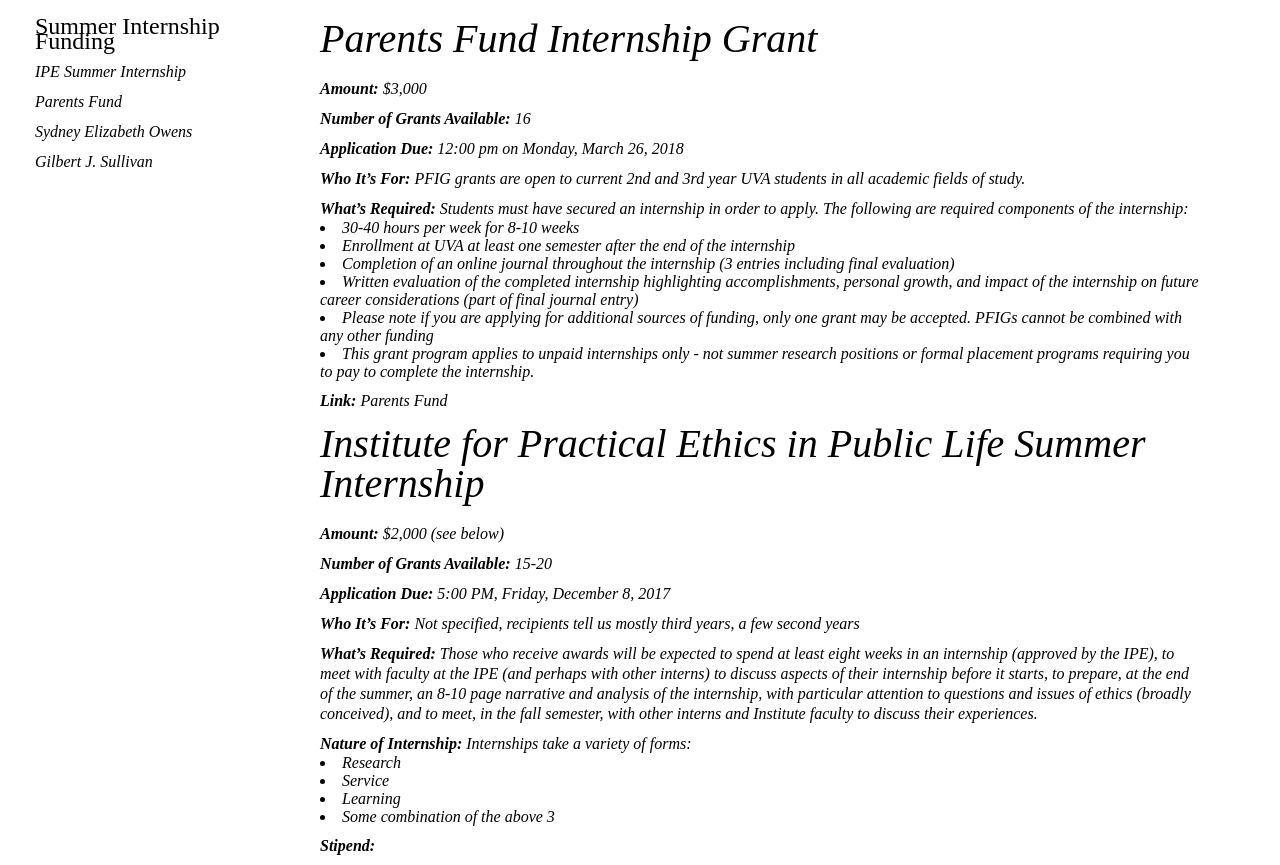
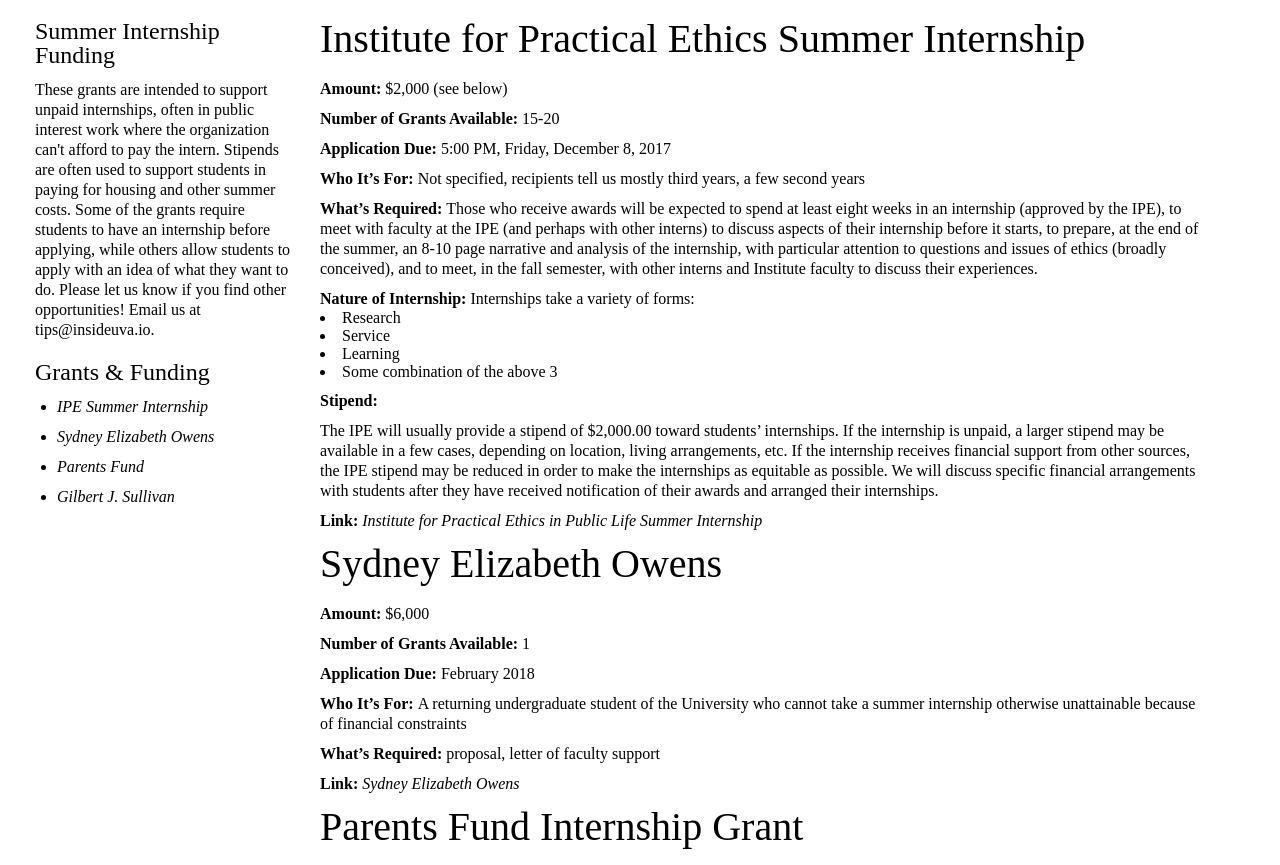
Before and after one commit to insideUVA/insideUVA.github.io, a plain HTML site: page summerFunding.html in a window 1280 px wide. Shown: the part 83-948 px from the top of the page. Drawn offline with Linux system fonts and the light colour scheme.

```diff
--- a/css/main.css
+++ b/css/main.css
@@ -15,6 +15,7 @@ body {
 	color:#000000;
 	font-family: 'Adobe Caslon Pro';
 	font-weight: 400;
+	font-style: normal;
 	position:relative;
 	width:100%;
 	height:100%;
@@ -98,7 +99,7 @@ h2 {
 	font-style: regular;
 	font-variant: normal;
 	font-weight: 500;
-	line-height: 15px;
+	line-height: 24px;
   padding-bottom: 3px;
   color: black;
 }
@@ -140,9 +141,9 @@ h6 {
 
 
 p {
-	font-family: 'Garamond', 'EB Garamond'serif;
+	font-family: 'Adobe Caslon Pro', serif;
 	font-size: 16px;
-	font-style: regular;
+	font-style:  normal;
 	font-variant: normal;
 	font-weight: 400;
 	line-height: 20px;
--- a/summerFunding.html
+++ b/summerFunding.html
@@ -17,22 +17,55 @@
   <a href="" style = "padding-top: 2%; align: right"><e>Competitive Majors</e></a>
 </nav>
 
-<i>
-</i>
+
 
 <div class="row">
   <div class="column left2" style="padding-left: 35px">
     <h2>Summer Internship Funding</h2>
-    <p><a style="font-style: italic;" href="http://practicalethics.virginia.edu/programs/internship-program"><i>IPE Summer Internship</i></a></p>
-    <p><a style="font-style: italic;" href="http://career.virginia.edu/internships/funding/pfig"><i>Parents Fund</a></p>
-    <p><a style="font-style: italic;" href="https://alumni.virginia.edu/scholarships/sydney-elizabeth-owens-memorial-award/"><i>Sydney Elizabeth Owens</i></a></p>
-    <p><a style="font-style: italic;" href="https://career.virginia.edu/sites/career.virginia.edu/files/GilbertSullivanApplication2018.pdf"><i>Gilbert J. Sullivan</i></a></p>
+      <p> These grants are intended to support unpaid internships, often in public interest work where the organization can't afford to pay the intern. Stipends are often used to support students in paying for housing and other summer costs. Some of the grants require students to have an internship before applying, while others allow students to apply with an idea of what they want to do. Please let us know if you find other opportunities! Email us at tips@insideuva.io.</p>
+    <h2 style="padding-top: 20px;">Grants & Funding</h2>
+    <div><ul style="padding-left:22px;">
+      <li><p><a style="font-style: italic;" href="http://practicalethics.virginia.edu/programs/internship-program"><i>IPE Summer Internship</i></a></p></li>
+      <li><p><a style="font-style: italic;" href="https://alumni.virginia.edu/scholarships/sydney-elizabeth-owens-memorial-award/"><i>Sydney Elizabeth Owens</i></a></p></li>
+      <li><p><a style="font-style: italic;" href="http://career.virginia.edu/internships/funding/pfig"><i>Parents Fund</i></a></p></li>
+      <li><p><a style="font-style: italic;" href="https://career.virginia.edu/sites/career.virginia.edu/files/GilbertSullivanApplication2018.pdf"><i>Gilbert J. Sullivan</i></a></p></li>
+      <ul></div>
   </div>
 <div>
 
   <div class="column right2">
   </div>
     <body class ="sf">
+
+      <div id ="sfDIV">
+        <h1>Institute for Practical Ethics Summer Internship</h1>
+
+        <p><strong>Amount: </strong>$2,000 (see below)</p>
+        <p><strong>Number of Grants Available: </strong>15-20</p>
+        <p><strong>Application Due: </strong>5:00 PM, Friday, December 8, 2017</p>
+        <p><strong>Who It’s For: </strong>Not specified, recipients tell us mostly third years, a few second years</p>
+        <p><strong>What’s Required: </strong>Those who receive awards will be expected to spend at least eight weeks in an internship (approved by the IPE), to meet with faculty at the IPE (and perhaps with other interns) to discuss aspects of their internship before it starts, to prepare, at the end of the summer, an 8-10 page narrative and analysis of the internship, with particular attention to questions and issues of ethics (broadly conceived), and to meet, in the fall semester, with other interns and Institute faculty to discuss their experiences.</p>
+        <p><strong>Nature of Internship: </strong> Internships take a variety of forms:</p>
+          <li>Research</li>
+          <li>Service</li>
+          <li>Learning</li>
+          <li>Some combination of the above 3</li>
+        <p><strong>Stipend: </strong></p>
+        <p>The IPE will usually provide a stipend of $2,000.00 toward students’ internships. If the internship is unpaid, a larger stipend may be available in a few cases, depending on location, living arrangements, etc. If the internship receives financial support from other sources, the IPE stipend may be reduced in order to make the internships as equitable as possible. We will discuss specific financial arrangements with students after they have received notification of their awards and arranged their internships.</p>
+        <p><strong>Link: </strong> <a style="font-style: italic;" href="http://practicalethics.virginia.edu/programs/internship-program"><i>Institute for Practical Ethics in Public Life Summer Internship</i></a></p>
+
+      </div>
+      <div id ="sfDIV">
+        <h1>Sydney Elizabeth Owens</h1>
+
+        <p><strong>Amount: </strong>$6,000</p>
+        <p><strong>Number of Grants Available: </strong>1</p>
+        <p><strong>Application Due: </strong>February 2018</p>
+        <p><strong>Who It’s For: </strong>A returning undergraduate student of the University who cannot take a summer internship otherwise unattainable because of financial constraints</p>
+        <p><strong>What’s Required: </strong>proposal, letter of faculty support</p>
+
+        <p><strong>Link: </strong> <a style="font-style: italic;" href="https://alumni.virginia.edu/scholarships/sydney-elizabeth-owens-memorial-award/"><i>Sydney Elizabeth Owens</i></a></p>
+      </div>
       <div id ="sfDIV">
         <h1>Parents Fund Internship Grant</h1>
         <p><strong>Amount: </strong>$3,000</p>
@@ -46,26 +79,9 @@
         <li>Written evaluation of the completed internship highlighting accomplishments, personal growth, and impact of the internship on future career considerations (part of final journal entry)</li>
         <li>Please note if you are applying for additional sources of funding, only one grant may be accepted. PFIGs cannot be combined with any other funding</li>
         <li>This grant program applies to unpaid internships only - not summer research positions or formal placement programs requiring you to pay to complete the internship.</li>
-        <p><strong>Link: </strong> <a style="font-style: italic;" href="http://career.virginia.edu/internships/funding/pfig">Parents Fund</a></p>
+        <p><strong>Link: </strong> <a style="font-style: italic;" href="http://career.virginia.edu/internships/funding/pfig"><i>Parents Fund</i></a></p>
       </div>
-      <div id ="sfDIV">
-        <h1>Institute for Practical Ethics in Public Life Summer Internship</h1>
 
-        <p><strong>Amount: </strong>$2,000 (see below)</p>
-        <p><strong>Number of Grants Available: </strong>15-20</p>
-        <p><strong>Application Due: </strong>5:00 PM, Friday, December 8, 2017</p>
-        <p><strong>Who It’s For: </strong>Not specified, recipients tell us mostly third years, a few second years</p>
-        <p><strong>What’s Required: </strong>Those who receive awards will be expected to spend at least eight weeks in an internship (approved by the IPE), to meet with faculty at the IPE (and perhaps with other interns) to discuss aspects of their internship before it starts, to prepare, at the end of the summer, an 8-10 page narrative and analysis of the internship, with particular attention to questions and issues of ethics (broadly conceived), and to meet, in the fall semester, with other interns and Institute faculty to discuss their experiences.</p>
-        <p><strong>Nature of Internship: </strong> Internships take a variety of forms:</p>
-          <li>Research</li>
-          <li>Service</li>
-          <li>Learning</li>
-          <li>Some combination of the above 3</li>
-        <p><strong>Stipend: </strong></p>
-        <p>The IPE will usually provide a stipend of $2,000.00 toward students’ internships. If the internship is unpaid, a larger stipend may be available in a few cases, depending on location, living arrangements, etc. If the internship receives financial support from other sources, the IPE stipend may be reduced in order to make the internships as equitable as possible. We will discuss specific financial arrangements with students after they have received notification of their awards and arranged their internships.</p>
-        <p><strong>Link: </strong> <a style="font-style: italic;" href="http://practicalethics.virginia.edu/programs/internship-program">Institute for Practical Ethics in Public Life Summer Internship</a></p>
-
-      </div>
 
       <div id ="sfDIV">
         <h1>Gilbert J. Sullivan, Z Society</h1>
@@ -75,25 +91,14 @@
         <p><strong>Application Due: </strong>Friday, April 13,2018 at 11:37 pm</p>
         <p><strong>Who It’s For: </strong>A returning undergraduate student of the University who cannot take a summer internship otherwise unattainable because of financial constraints</p>
         <p><strong>What’s Required: </strong></p>
-          <ol>
-            <li>General Information: This includes a list of University and/or community involvements	and any other grants or funding opportunities that you have applied for or will apply for in order to finance your internship</li>
-            <li>Internship Information</li>
-            <li>Financial Profile</li>
-            <li>Signature</li>
+              <li>General Information: This includes a list of University and/or community involvements	and any other grants or funding opportunities that you have applied for or will apply for in order to finance your internship</li>
+              <li>Internship Information</li>
+              <li>Financial Profile</li>
+              <li>Signature</li>
           </ol>
-          <p><strong>Link: </strong> <a href="https://career.virginia.edu/sites/career.virginia.edu/files/GilbertSullivanApplication2018.pdf">Gilbert J. Sullivan, Z Society</a></p>
+          <p><strong>Link: </strong> <a href="https://career.virginia.edu/sites/career.virginia.edu/files/GilbertSullivanApplication2018.pdf"><i>Gilbert J. Sullivan, Z Society</i></a></p>
       </div>
-      <div id ="sfDIV">
-        <h1>Sydney Elizabeth Owens</h1>
 
-        <p><strong>Amount: </strong>$6,000</p>
-        <p><strong>Number of Grants Available: </strong>1</p>
-        <p><strong>Application Due: </strong>February 2018</p>
-        <p><strong>Who It’s For: </strong>A returning undergraduate student of the University who cannot take a summer internship otherwise unattainable because of financial constraints</p>
-        <p><strong>What’s Required: </strong>proposal, letter of faculty support</p>
-
-        <p><strong>Link: </strong> <a style="font-style: italic;" href="https://alumni.virginia.edu/scholarships/sydney-elizabeth-owens-memorial-award/">Sydney Elizabeth Owens</a></p>
-      </div>
     </body>
   </div>
 </div>
```
Also changed, not shown: index.html (+1 -1 lines), researchGrants.html (+23 -0 lines).
